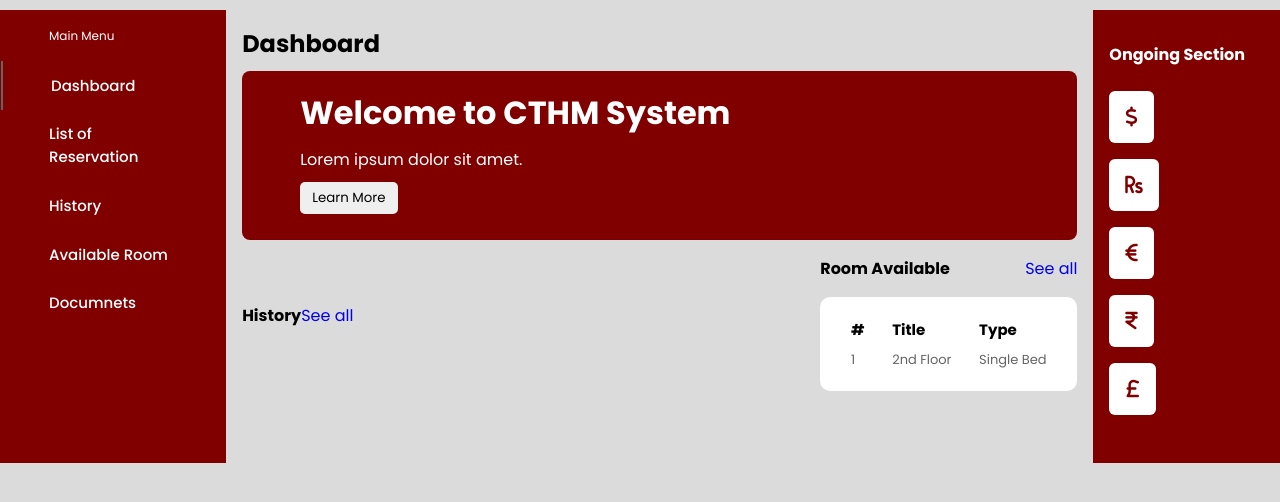
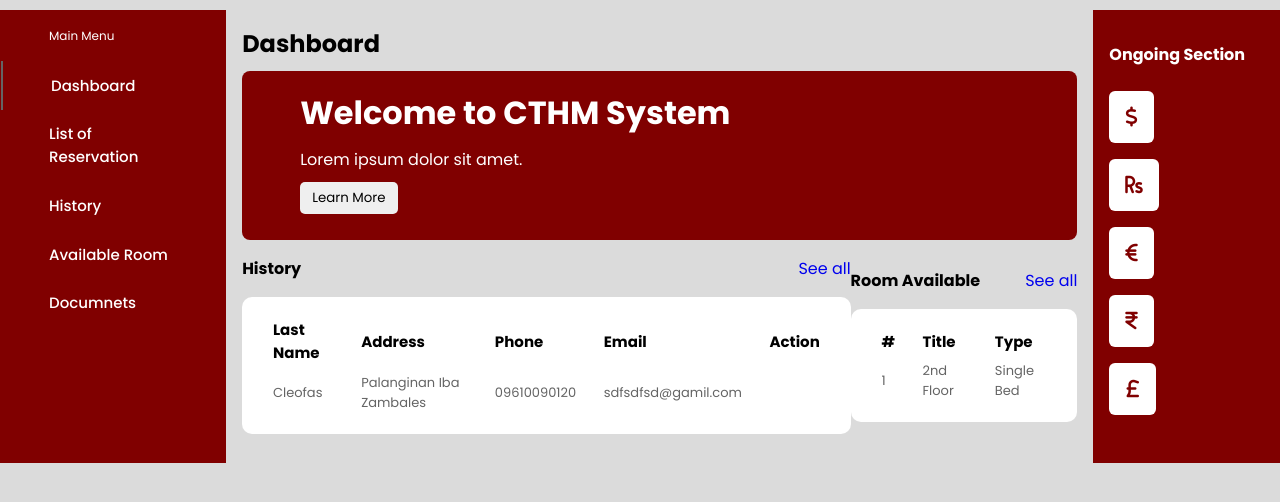
Before and after one commit to chrstncleofas/CTHM-MOCK-HOTEL-SYSTEM, a Django app: page /Dashboard/dashboard/ in a window 1280 px wide. Shown: the part 60-562 px from the top of the page. Run offline with Django 4.2, Linux system fonts and the light colour scheme; data comes from the database, SQL or seed files in the repository.

Commit message:
fix the issue and errors in the system

```diff
--- a/Dashboard/templates/Dashboard/dashboard.html
+++ b/Dashboard/templates/Dashboard/dashboard.html
@@ -6,7 +6,7 @@
   <meta charset="UTF-8" />
   <title>Welcome to Our CTHM Management System</title>
   <link rel="stylesheet" href="{% static 'css/dashboards.css' %}">
-  <!-- <link rel="stylesheet" href="{% static 'css/bootstrap.min.css' %}"> -->
+  <!-- <link rel="stylesheet" href="{% static 'css/dashboards.css' %}"> -->
   <!-- Font Awesome Cdn Link -->
   <link rel="stylesheet" href="https://cdnjs.cloudflare.com/ajax/libs/font-awesome/6.2.0/css/all.min.css" />
 </head>
@@ -55,30 +55,29 @@
                   <h4>History</h4>
                   <a href="#">See all</a>
             </div>
-          {% if reservation %}
             <table>
                 <thead>
                     <tr>
-                <th>#</th>
-                <th>Dates</th>
-                <th>Name</th>
-                <th>Type</th>
-                <th>Amount</th>
+                        <th>Last Name</th>
+                        <th>Address</th>
+                        <th>Phone</th>
+                        <th>Email</th>
+                        <th>Action</th>
                     </tr>
                 </thead>
+            {% if reservation %}
             <tbody>
+              {% for item in reservation %}
               <tr>
-                <td>1</td>
-                <td>2, Aug, 2022</td>
-                <td>Cleofas Christian</td>
-                <td>Single Room</td>
-                <td>PHP 7, 000</td>
+                <td>{{ item.lname }}</td>
+                <td>{{ item.address }}</td>
+                <td>{{ item.phone }}</td>
+                <td>{{ item.email }}</td>
               </tr>
+              {% endfor %}
             </tbody>
+            {% endif %}
           </table>
-          {% else %}
-
-          {% endif %}
     </div>
 
         <div class="list2">
--- a/Dashboard/views.py
+++ b/Dashboard/views.py
@@ -4,9 +4,7 @@ from HomePage.models import Reservation
 # Create your views here.
 
 def main_page(request):
-    return render(request, 'Dashboard/index.html',{
-        'reservation': Reservation.objects.all(),
-    })
+    return render(request, 'Dashboard/index.html')
 
 def login(request):
     return render(request, 'Dashboard/login.html')
@@ -15,4 +13,6 @@ def register(request):
     return render(request, 'Dashboard/register.html')
 
 def dashboard(request):
-    return render(request, 'Dashboard/dashboard.html')
+    return render(request, 'Dashboard/dashboard.html', {
+        'reservation': Reservation.objects.all(),
+    })
```
Lines whose indentation alone changed are shown as unchanged.
